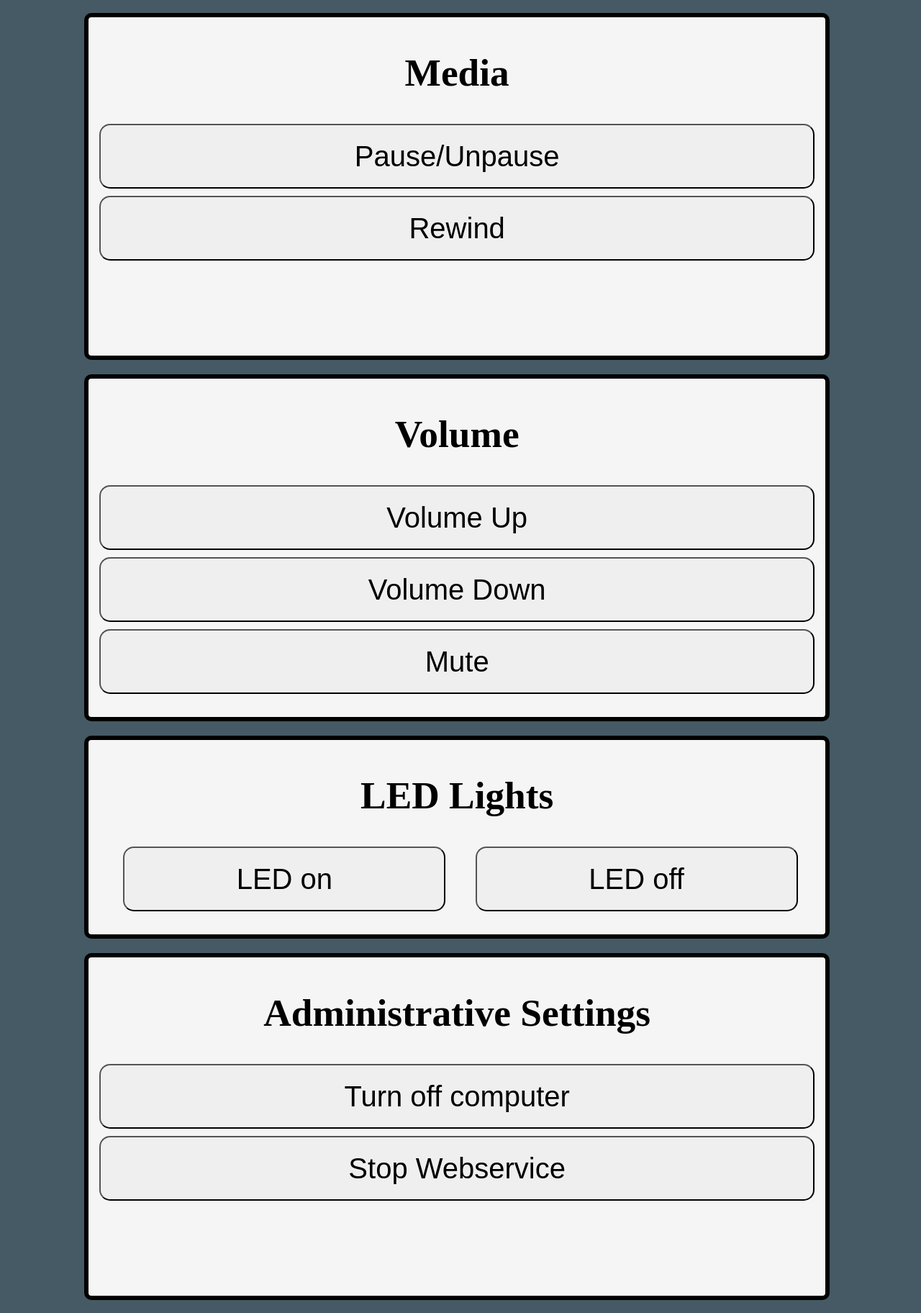
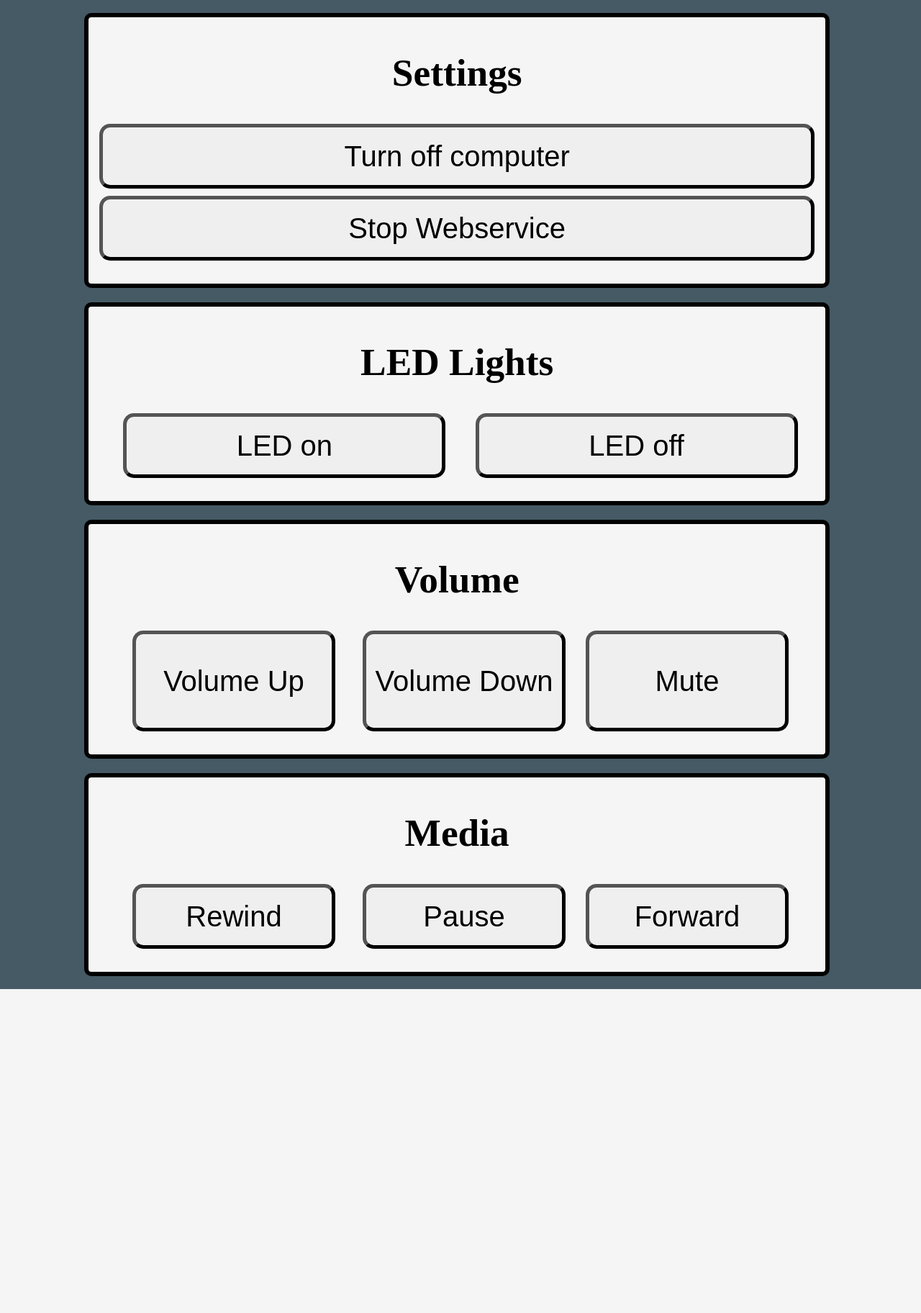
Before and after one commit to mqttr/Computer-Web-Control, a Flask app: page / in a window 1280 px wide. Shown: the whole page at 72% size. After the commit the page ends 1374 px from the top, so only its background shows below. Run offline with Flask 3, Linux system fonts and the light colour scheme.

Commit message:
changed UI around & added forward

```diff
--- a/logic_web.py
+++ b/logic_web.py
@@ -15,7 +15,12 @@ def media_pause():
 
 @app.route('/media_rewind', methods=["GET", 'POST'])
 def media_rewind():
+    keyboard.press_and_release('left')
+    return redirect(url_for('index'))
 
+@app.route('/media_forward', methods=["GET", 'POST'])
+def media_forward():
+    keyboard.press_and_release('right')
     return redirect(url_for('index'))
 
 @app.route('/media_volume_up', methods=["GET", 'POST'])
--- a/templates/index.html
+++ b/templates/index.html
@@ -16,9 +16,13 @@
                 display: block;
                 text-align: center;
             }
+            h1 {
+                text-align: center;
+                font-size: 40pt;
+            }
             .container{
                 width: 80%;
-                height: 450px;
+                height: 350px;
                 padding: 10px;
                 margin: 10px;
                 border: 6px solid black;
@@ -27,81 +31,85 @@
                 border-radius: 10px;
                 display: inline-block;
             }
-            nav{
-                display: flex;
-                text-align: center;
-            }
-            .onerow{
-                height: 250px;
-            }
             button{
                 width: 99%;
                 height: 90px;
                 margin: 5px;
                 border-radius: 15px;
                 font-size: 30pt;
+                border-width: 5px;
             }
-            .floatertwo{
+            div.onerow{
+                height: 250px;
+            }
+            div.onerowtall{
+                height: 300px;
+            }
+            button.floatertwo{
                 display: inline-block;
                 width: 35%;
                 position: absolute;
+            }
+            button.floaterthree{
+                display: inline-block;
+                width: 22%;
+                position: absolute;
+            }
+            button.tall{
+                height: 140px;
+            }
 
-            }
-            h1 {
-                text-align: center;
-                font-size: 40pt;
-            }
 
         </style>
     </head>
     <body class="fullscreen" id="fullscreen">
+
+        <div id="control_admin" class="container">
+            <h1>Settings</h1>
+            <form action="/admin_computer_off" method="POST">
+                <button type="submit">Turn off computer</button>
+            </form>
+            <form action="/admin_stop_service" method="POST">
+                <button type="submit">Stop Webservice</button>
+            </form>
+        </div>
+
+        <div id="control_led" class="container onerow">
+            <h1>LED Lights</h1>
+            <form action="/led_on" method="POST">
+                <button class="led floatertwo" style="left: 13%;" type="submit">LED on</button>
+            </form>
+            <form action="/led_off" method="POST">
+                <button class="led floatertwo" style="right: 13%;" type="submit">LED off</button>
+            </form>
+        </div>
+
         <div>
-            <div id="control_media" class="container">
-                <h1>Media</h1>
-                <form action="/media_pause" method="POST">
-                    <button class="volume" type="submit">Pause/Unpause</button>
+            <div id="control_volume" class="container onerowtall">
+                <h1>Volume</h1>
+                <form action="/media_volume_up" method="POST">
+                    <button class="volume floaterthree tall" style="left:14%;" type="submit">Volume Up</button>
                 </form>
-                <form action="/media_rewind" method="POST">
-                    <button class="volume" type="submit">Rewind</button>
+                <form action="/media_volume_down" method="POST">
+                    <button class="volume floaterthree tall" style="left:39%;" type="submit">Volume Down</button>
+                </form>
+                <form action="/media_volume_mute" method="POST">
+                    <button class="volume floaterthree tall" style="right:14%;" type="submit">Mute</button>
                 </form>
             </div>
 
-            <div id="control_volume" class="container">
-                <h1>Volume</h1>
-                <form action="/media_volume_up" method="POST">
-                    <button class="volume" type="submit">Volume Up</button>
+            <div id="control_media" class="container onerow">
+                <h1>Media</h1>
+                <form action="/media_rewind" method="POST">
+                    <button class="volume floaterthree" style="left:14%;" type="submit">Rewind</button>
                 </form>
-                <form action="/media_volume_down" method="POST">
-                    <button class="volume" type="submit">Volume Down</button>
+                <form action="/media_pause" method="POST">
+                    <button class="volume floaterthree" style="left:39%;" type="submit">Pause</button>
                 </form>
-                <form action="/media_volume_mute" method="POST">
-                    <button class="volume" type="submit">Mute</button>
+                <form action="/media_forward" method="POST">
+                    <button class="volume floaterthree" style="right:14%;" type="submit">Forward</button>
                 </form>
             </div>
-
-            <div id="control_led" class="container onerow">
-                <h1>LED Lights</h1>
-                <nav>
-                <form action="/led_on" method="POST">
-                    <button class="led floatertwo" style="left: 13%;" type="submit">LED on</button>
-                </form>
-                <form action="/led_off" method="POST">
-                    <button class="led floatertwo" style="right: 13%;" type="submit">LED off</button>
-                </form>
-                </nav>
-            </div>
-
-            <div id="control_admin" class="container">
-                <h1>Administrative Settings</h1>
-                <form action="/admin_computer_off" method="POST">
-                    <button type="submit">Turn off computer</button>
-                </form>
-                <form action="/admin_stop_service" method="POST">
-                    <button type="submit">Stop Webservice</button>
-                </form>
-            </div>
-
-
         </div>
     </body>
 </html>
```
